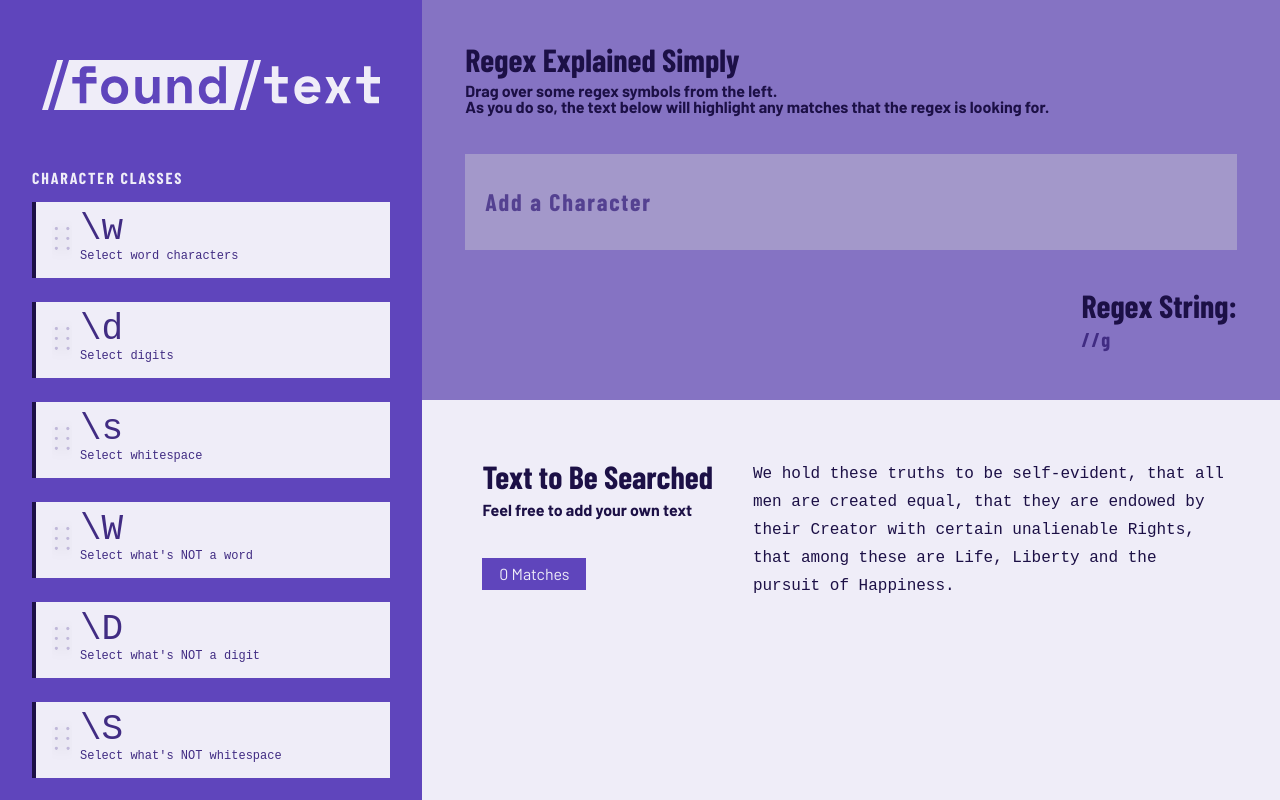
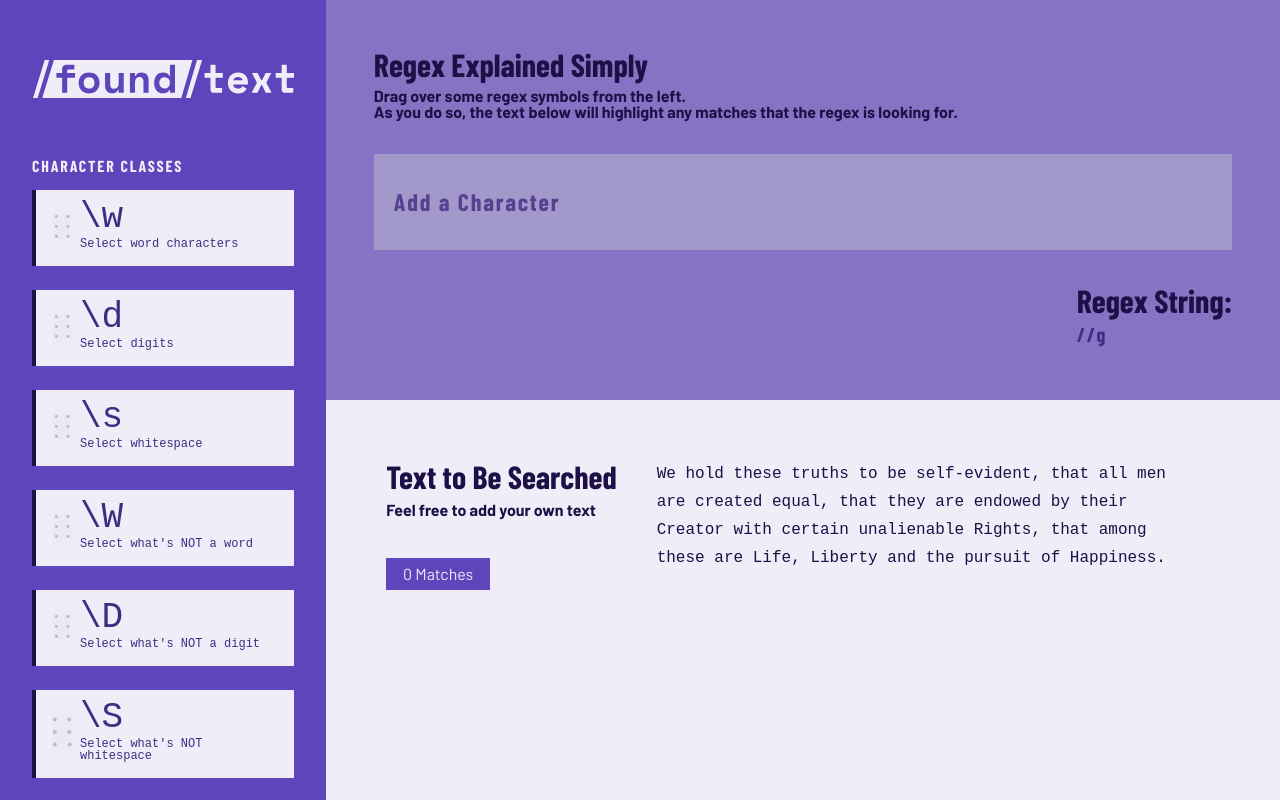
Before and after one commit to scratch-for-regex/main, a React (Create React App) app in the folder scratch/: page / in a window 1280 px wide. Built offline with nearby package versions, Linux system fonts and the light colour scheme; a web font is replaced by a local one; what redux-promise-middleware would draw is missing.

Commit message:
Solve merge conflict

```diff
--- a/scratch/src/App.scss
+++ b/scratch/src/App.scss
@@ -9,8 +9,7 @@ body {
     display: flex;
 
     .main-content {
-        width: 67%;
-        flex-grow: 1;
+        width: 100%;
         display: flex;
         flex-flow: column;
         justify-content: space-evenly;
```
